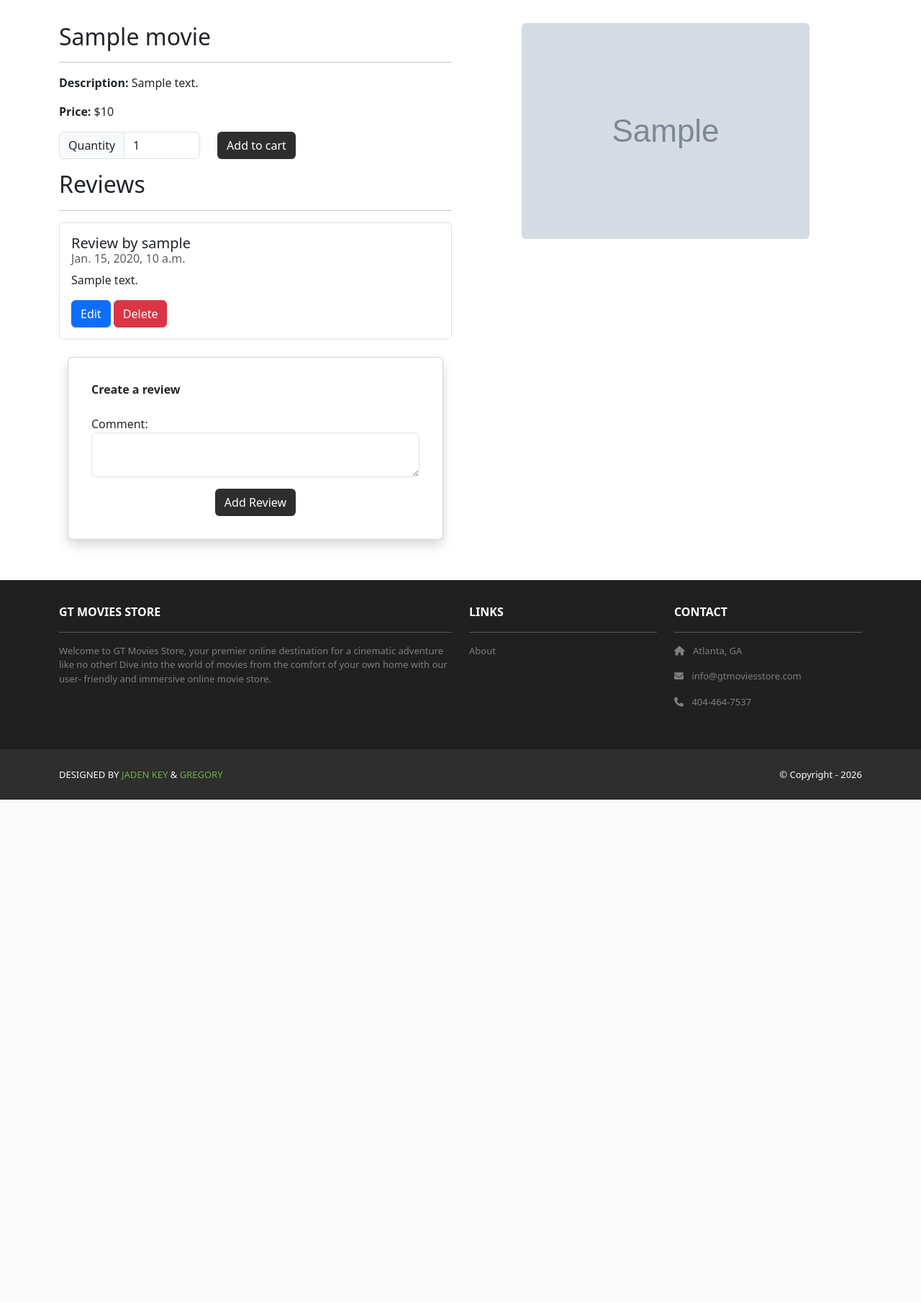
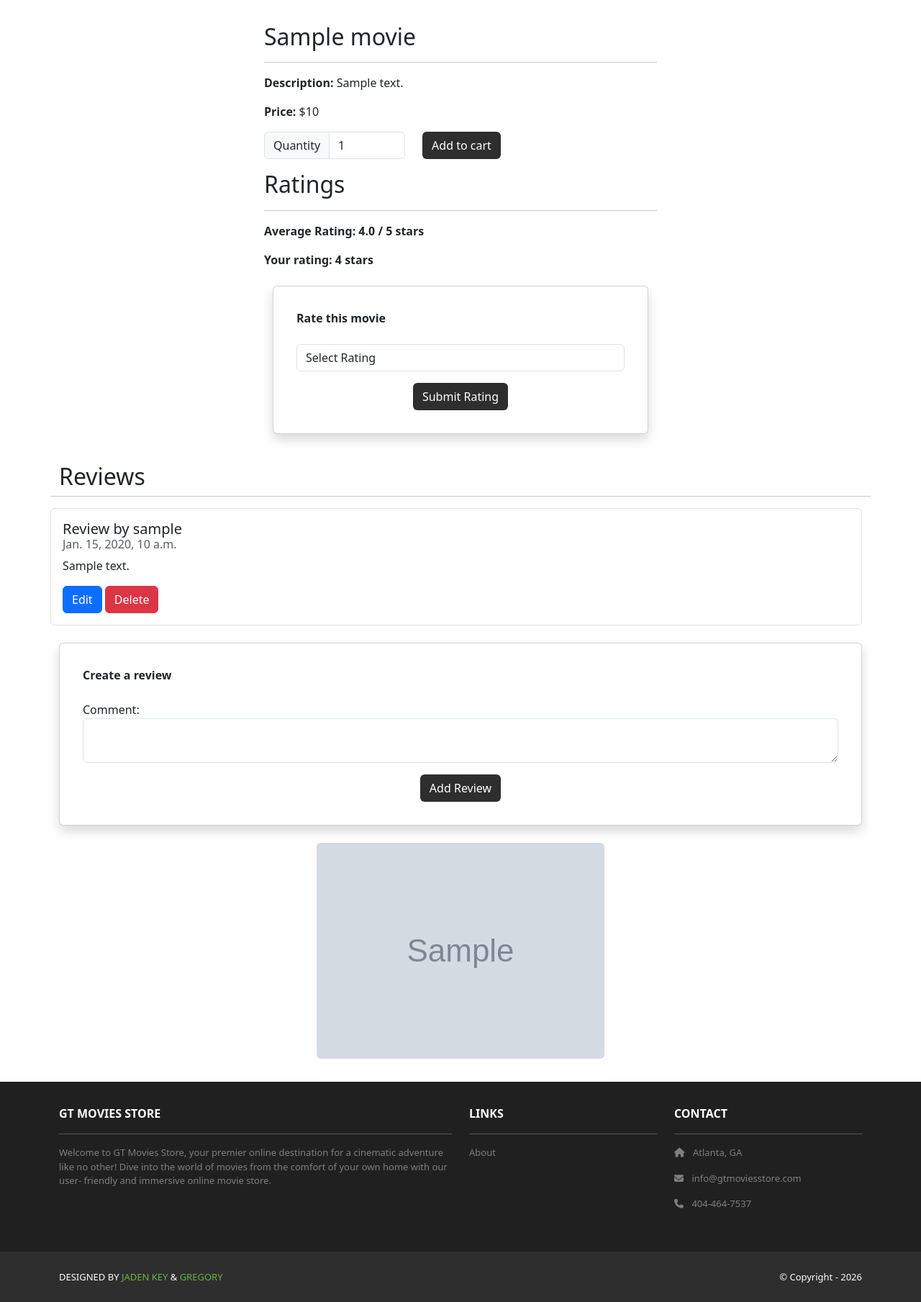
Before and after one commit to JadenKey/Movies-Store, a Django app: page /movies/1/ in a window 1280 px wide. Shown: the part 82-1891 px from the top of the page at 72% size. Before the commit the page ends 1193 px from the top, so only its background shows below. Run offline with Django 5.2, Linux system fonts and the light colour scheme; a user stored in the database is signed in; tables that the repository leaves empty hold one stand-in row (values such as "Sample post"); grey boxes marked "Sample" are stand-in pictures; some libraries are stand-ins or nearby versions.

Commit message:
User story 2 - added movie rating functionality

```diff
--- a/movies/models.py
+++ b/movies/models.py
@@ -18,3 +18,15 @@ class Review(models.Model):
     reports = models.IntegerField(default=0)
     def __str__(self):
         return str(self.id) + ' - ' + self.movie.name
+
+class Rating (models.Model):
+    id = models.AutoField(primary_key=True)
+    stars = models.IntegerField()
+    movie = models.ForeignKey(Movie, on_delete=models.CASCADE)
+    user = models.ForeignKey(User, on_delete=models.CASCADE)
+
+    class Meta:
+        constraints = [models.UniqueConstraint(fields=['movie', 'user'], name='unique_rating_movie_user')]
+
+    def __str__(self):
+        return str(self.id) + ' - ' + self.movie.name + " - " + self.stars
--- a/movies/templates/movies/show.html
+++ b/movies/templates/movies/show.html
@@ -31,6 +31,53 @@
             </div>
           </form>
         </p>
+
+        <h2>Ratings</h2>
+        <hr />
+        {% if template_data.average_rating %}
+        <p><b>Average Rating: {{ template_data.average_rating|floatformat:1 }} / 5 stars</b></p>
+        {% else %}
+        <p><b>No ratings yet.</b></p>
+        {% endif %}
+        {% if template_data.user_rating %}
+        <p><b>Your rating: {{ template_data.user_rating.stars }} stars</b></p>
+        {% endif %}
+        {% if user.is_authenticated %}
+        <div class="container mt-4">
+          <div class="row justify-content-center">
+            <div class="col-12">
+              <div class="card shadow p-3 mb-4 rounded">
+                <div class="card-body">
+                  <b class="text-start">Rate this movie
+                    </b><br /><br />
+                  <form method="POST" action=
+                    "{% url 'movies.create_rating' id=template_data.movie.id %}">
+                    {% csrf_token %}
+                    <p>
+                      <select name="stars" id="stars" class="form-control" required>
+                      <option value="">Select Rating</option>
+                      <option value="1">1 Star</option>
+                      <option value="2">2 Stars</option>
+                      <option value="3">3 Stars</option>
+                      <option value="4">4 Stars</option>
+                      <option value="5">5 Stars</option>
+                      </select>
+                    </p>
+                    <div class="text-center">
+                      <button type="submit"
+                        class="btn bg-dark text-white">
+                        Submit Rating
+                      </button>
+                    </div>
+                  </form>
+                </div>
+              </div>
+            </div>
+          </div>
+        </div>
+        {% endif %}
+      </div>
+
         <h2>Reviews</h2>
         <hr />
         <ul class="list-group">
--- a/movies/urls.py
+++ b/movies/urls.py
@@ -12,4 +12,5 @@ urlpatterns = [
     path('<int:id>/review/<int:review_id>/report/',
         views.report_review, name='movies.report_review'),
     path('highest-commenter/', views.highest_commenter, name='movies.highest_commenter'),
+    path('<int:id>/rating/', views.create_rating, name='movies.create_rating'),
 ]
--- a/movies/views.py
+++ b/movies/views.py
@@ -1,7 +1,7 @@
 from django.shortcuts import render, redirect, get_object_or_404
-from .models import Movie, Review
+from .models import Movie, Review, Rating
 from django.contrib.auth.decorators import login_required
-from django.db.models import Count
+from django.db.models import Count, Avg
 from django.contrib.admin.views.decorators import staff_member_required
 from django.contrib.auth.models import User
 
@@ -21,9 +21,15 @@ def index(request):
 def show(request, id):
     movie = Movie.objects.get(id=id)
     reviews = Review.objects.filter(movie=movie)
+    average_rating = Rating.objects.filter(movie=movie).aggregate(Avg("stars"))['stars__avg']
+    user_rating = None
+    if (request.user.is_authenticated):
+        user_rating = Rating.objects.filter(movie=movie, user=request.user).first()
     template_data = {}
     template_data['title'] = movie.name
     template_data['movie'] = movie
+    template_data['average_rating'] = average_rating
+    template_data['user_rating'] = user_rating
     template_data['reviews'] = reviews
     return render(request, 'movies/show.html',
                   {'template_data': template_data})
@@ -81,3 +87,14 @@ def highest_commenter(request):
     template_data['title'] = 'Highest Commenter'
     template_data['top_user'] = top_user
     return render(request, 'movies/highest_commenter.html', {'template_data': template_data})
+
+@login_required
+def create_rating(request, id):
+    if request.method == 'POST':
+        movie = get_object_or_404(Movie, id=id)
+        stars = request.POST.get('stars')
+        if stars in ['1', '2', '3', '4', '5']:
+            Rating.objects.update_or_create(movie=movie, user=request.user, defaults={'stars': int(stars)})
+        return redirect('movies.show', id=id)
+    else:
+        return redirect('movies.show', id=id)
```
Also changed, not shown: movies/migrations/0004_rating_rating_unique_rating_movie_user.py (added).
